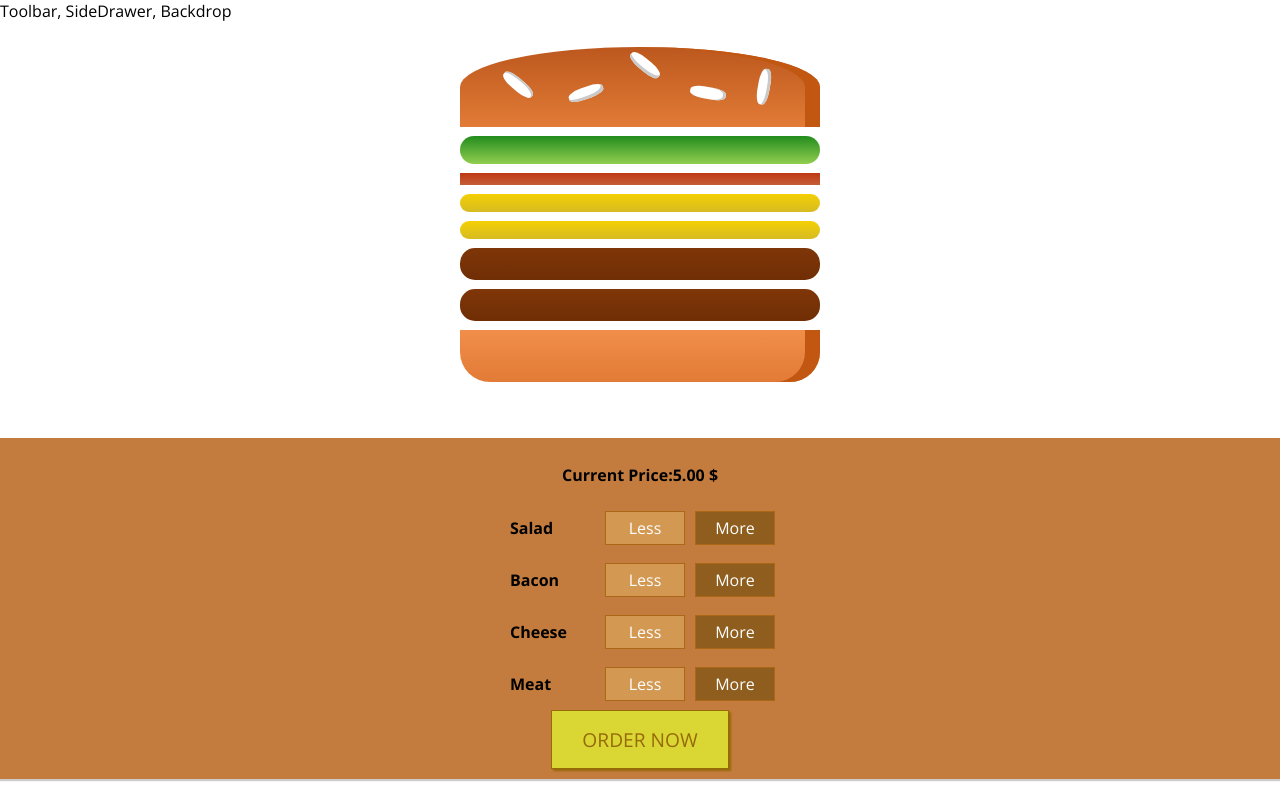
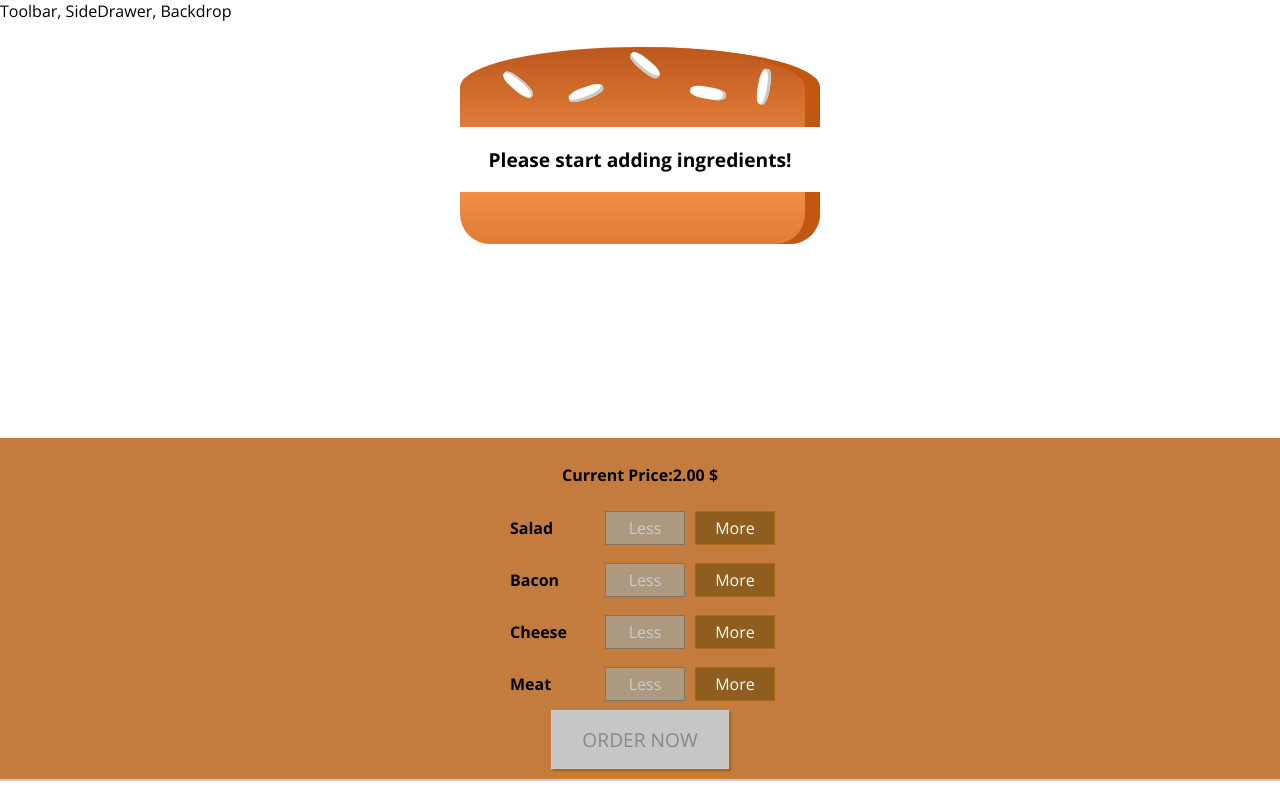
Before and after one commit to x-fusion/BurgerApp, a React (Create React App) app: page / in a window 1280 px wide. Built offline with nearby package versions, Linux system fonts and the light colour scheme.

Commit message:
burger builder order button enable, disable logic implementation

```diff
--- a/src/components/Burger/BuildControls/BuildControls.js
+++ b/src/components/Burger/BuildControls/BuildControls.js
@@ -25,7 +25,7 @@ const buildControls = (props) => (
                 ))
             )
         }
-        <button className={classes.OrderButton}>ORDER NOW</button>
+        <button disabled={!props.purchasable} className={classes.OrderButton}>ORDER NOW</button>
     </div>
 );
 
--- a/src/components/Burger/BurgerIngridient/BurgerIngredient.module.css
+++ b/src/components/Burger/BurgerIngridient/BurgerIngredient.module.css
@@ -90,7 +90,7 @@
 }
 
 .Cheese {
-    width: 80%;
+    width: 85%;
     height: 4.5%;
     margin: 2% auto;
     background: linear-gradient(#f4d004, #d6bb22);
@@ -98,7 +98,7 @@
 }
 
 .Salad {
-    width: 80%;
+    width: 85%;
     height: 7%;
     margin: 2% auto;
     background: linear-gradient(#228c1d, #91ce50);
--- a/src/containers/BurgerBuilder/BurgerBuilder.js
+++ b/src/containers/BurgerBuilder/BurgerBuilder.js
@@ -13,13 +13,28 @@ const INGREDIENT_PRICES = {
 class BurgerBuilder extends Component {
     state = {
         ingredients: {
-            salad: 1,
-            bacon: 1,
-            cheese: 2,
-            meat: 2
+            salad: 0,
+            bacon: 0,
+            cheese: 0,
+            meat: 0
         },
-        totalPrice: 5
+        totalPrice: 2,
+        purchasable: false
     };
+
+    updatePurchaseState(updatedIngredients) {
+        const sum = Object.keys(updatedIngredients).map(
+            key => {
+                return updatedIngredients[key];
+            }
+        ).reduce((sum, el) => {
+            return sum + el;
+        }, 0);
+        this.setState({
+            purchasable: sum > 0
+        })
+    }
+
     addIngredientHandler = (type) => {
         const oldCount = this.state.ingredients[type];
         const updatedCount = oldCount + 1;
@@ -36,7 +51,8 @@ class BurgerBuilder extends Component {
                 totalPrice: newPrice,
                 ingredients: updatedIngredients
             }
-        )
+        );
+        this.updatePurchaseState(updatedIngredients);
     };
     removeIngredientHandler = (type) => {
         const oldCount = this.state.ingredients[type];
@@ -57,7 +73,8 @@ class BurgerBuilder extends Component {
                 totalPrice: newPrice,
                 ingredients: updatedIngredients
             }
-        )
+        );
+        this.updatePurchaseState(updatedIngredients);
     };
 
     render() {
@@ -75,6 +92,7 @@ class BurgerBuilder extends Component {
                     ingredientRemoved={this.removeIngredientHandler}
                     ingredientAdded={this.addIngredientHandler}
                     price={this.state.totalPrice}
+                    purchasable={this.state.purchasable}
                 />
             </Auxiliary>
         )
```
